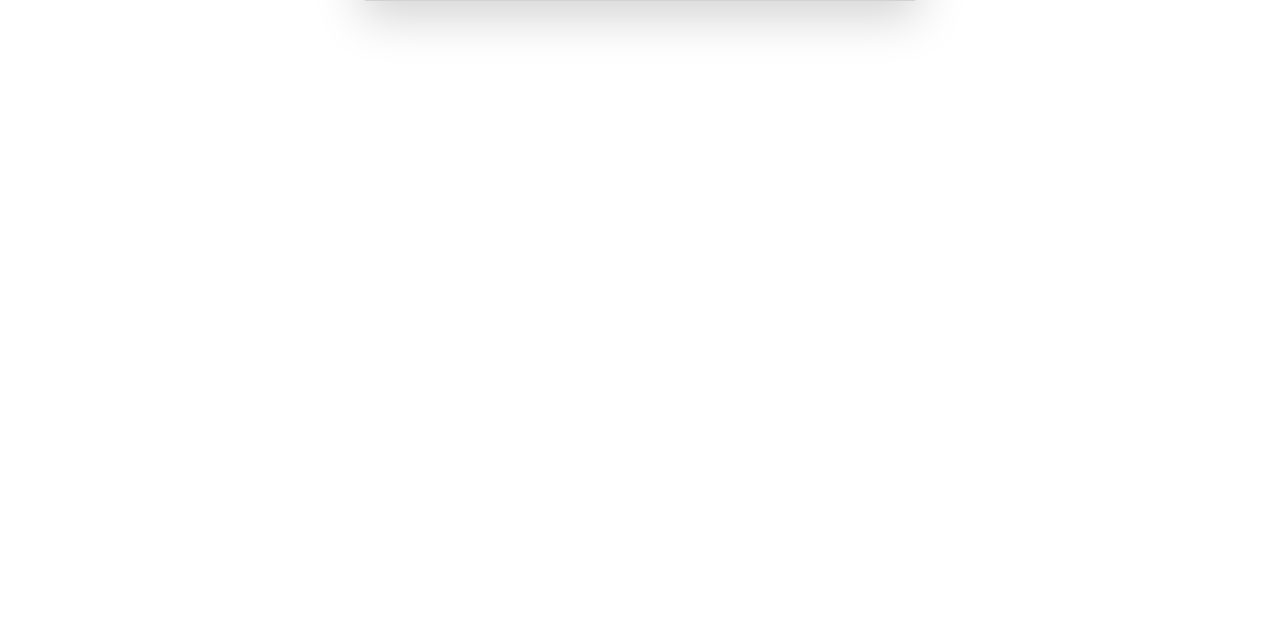
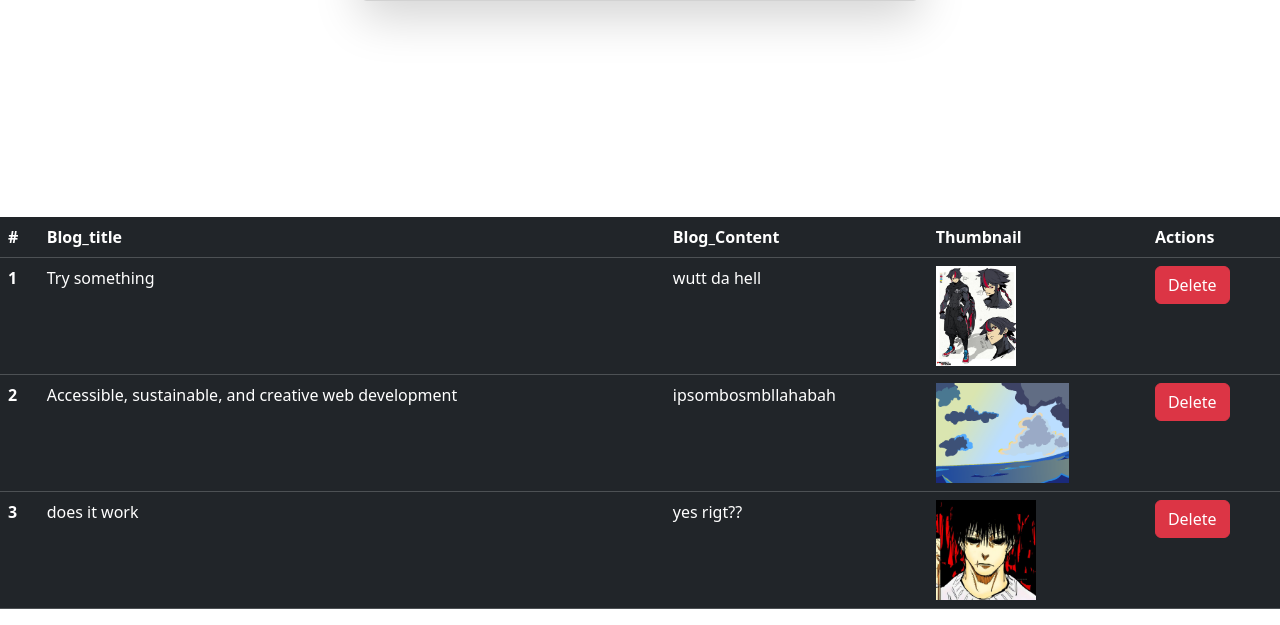
Before and after one commit to adib49/blogpost, a Django app: page /blog/ in a window 1280 px wide. Shown: the part 480-1105 px from the top of the page. Before the commit the page ends 510 px from the top, so only its background shows below. Run offline with Django 5.2, Linux system fonts and the light colour scheme; data comes from the database, SQL or seed files in the repository; both versions use the stored data as it was after the commit.

Commit message:
added delete functionality

```diff
--- a/BlogPost/urls.py
+++ b/BlogPost/urls.py
@@ -23,7 +23,8 @@ from django.contrib.staticfiles.urls import staticfiles_urlpatterns
 
 urlpatterns = [
     path('admin/', admin.site.urls),
-    path('blog/',blogs_view, name='blog')
+    path('blog/',blogs_view, name='blog'),
+    path('delete-blog/<id>/',delete_blog, name='delete-blog'),
 ]
 
 if settings.DEBUG:
--- a/blog/templates/form.html
+++ b/blog/templates/form.html
@@ -28,6 +28,29 @@
               <button type="submit" class="btn btn-success">Post</button>
           </form>
     </div>
+    <br><br><br><br><br><br><br><br><br>
+    <table class="table table-dark">
+      <thead>
+        <tr>
+          <th scope="col">#</th>
+          <th scope="col">Blog_title</th>
+          <th scope="col">Blog_Content</th>
+          <th scope="col">Thumbnail</th>
+          <th scope="col">Actions</th>
+        </tr>
+      </thead>
+      <tbody>
+          {% for blog in blog_list %}
+        <tr>
+          <th scope="row">{{forloop.counter}}</th>
+          <td>{{blog.blog_name}}</td>
+          <td>{{blog.blog_content}}</td>
+          <td><img src ="/media/{{blog.blog_thumbnail}}" style="height: 100px;"></td>
+          <td><a href="/delete-blog/{{blog.id}}" class="btn btn-danger">Delete</a></td>
+        </tr>
+       {% endfor %}
+      </tbody>
+    </table>
     <script src="https://cdn.jsdelivr.net/npm/bootstrap@5.3.3/dist/js/bootstrap.bundle.min.js" integrity="sha384-YvpcrYf0tY3lHB60NNkmXc5s9fDVZLESaAA55NDzOxhy9GkcIdslK1eN7N6jIeHz" crossorigin="anonymous"></script>
 </body>
 </html>
--- a/blog/views.py
+++ b/blog/views.py
@@ -1,5 +1,6 @@
 from django.shortcuts import render,redirect
 from .models import *
+from django.http import HttpResponse
 
 def blogs_view(request):
 
@@ -15,7 +16,16 @@ def blogs_view(request):
             blog_content = blog_content,
             blog_thumbnail = blog_thumbnail,
          )
+        return redirect('/blog/')
 
+    queryset = blogs.objects.all()
+    context = {
+        'blog_list': queryset
+    }
 
-        return redirect('/blog')
-    return render(request,'form.html')
+    return render(request,'form.html',context)
+
+def delete_blog(request,id):
+    queryset = blogs.objects.get(id = id)
+    queryset.delete()
+    return redirect('/blog/')
```
Also changed, not shown: db.sqlite3, public/static/thumbnails/Female_Archer_Pack_2_-_Pose_Reference_by_AdorkaStock_on_DeviantArt.jpg (added), public/static/thumbnails/PirateBreakoutBG.png (added), public/static/thumbnails/fc9372ca96243fe4a87c0b3d65f69ac5.jpg (added), public/static/thumbnails/https___dev-to-uploads.s3.amazonaws.com_uploads_articles_twsi42z5a4vquoekgi1o.png (renamed from thumbnails/https___dev-to-uploads.s3.amazonaws.com_uploads_articles_twsi42z5a4vquoekgi1o.png).
